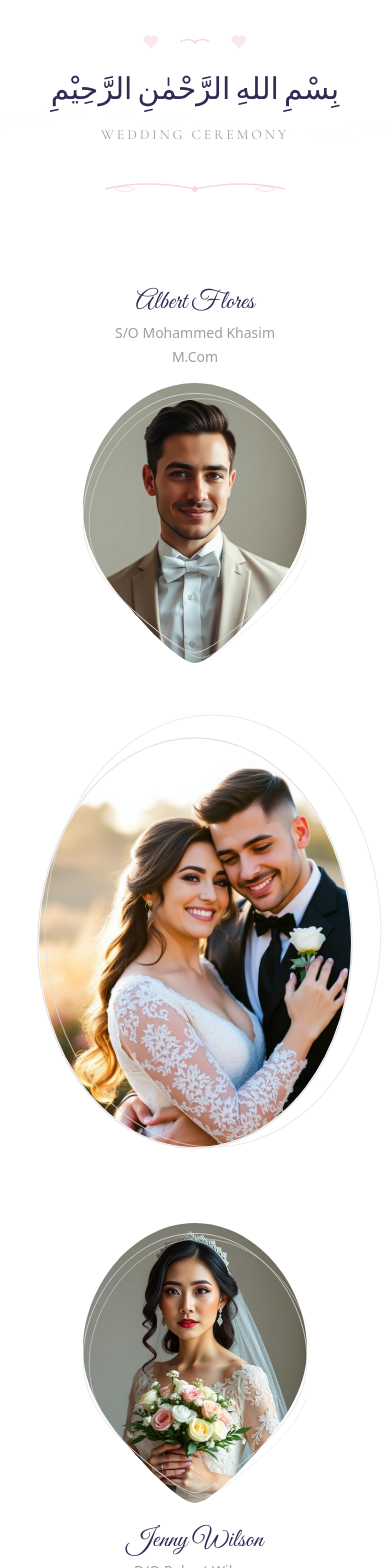
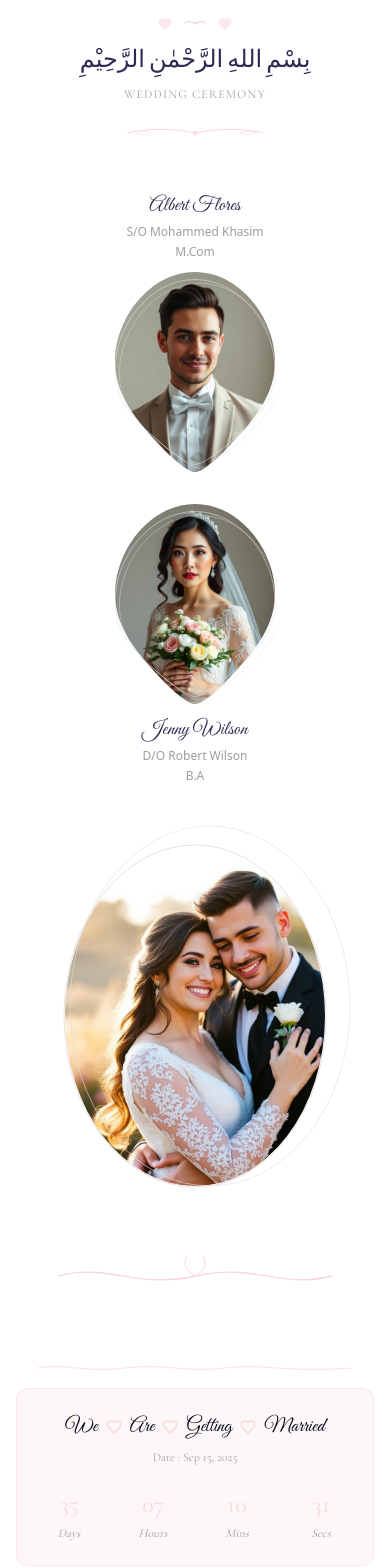
Before and after one commit to syedbadeshah76/wedding-themed, a React (Vite) app: page / in a window 390 px wide. Shown: the top 1568 px of the page. Built offline with nearby package versions, Linux system fonts and the light colour scheme.

Commit message:
Add responsive design
Make the website responsive across desktop, tablet, and mobile devices.

```diff
--- a/src/components/sections/CountdownBanner.tsx
+++ b/src/components/sections/CountdownBanner.tsx
@@ -44,50 +44,50 @@ const CountdownBanner: React.FC<Props> = ({
   }, [target]);
 
   return (
-    <section aria-labelledby="countdown-title" className="container my-12 md:my-20">
+    <section aria-labelledby="countdown-title" className="container px-4 sm:px-6 my-8 sm:my-12 md:my-16 lg:my-20">
       {/* Decorative top flourish */}
-      <div className="mb-4 flex justify-center" aria-hidden>
-        <svg width="640" height="24" viewBox="0 0 640 24" fill="none">
+      <div className="mb-3 sm:mb-4 flex justify-center" aria-hidden>
+        <svg width="320" height="16" viewBox="0 0 640 24" fill="none" className="sm:w-[480px] sm:h-[20px] md:w-[640px] md:h-[24px]">
           <path d="M5 12 C 60 2, 100 22, 180 12 C 260 2, 300 22, 380 12 C 460 2, 500 22, 635 12" stroke="hsl(var(--accent))" strokeWidth="1.5" fill="none"/>
         </svg>
       </div>
 
-      <div className="rounded-2xl border border-accent/50 bg-accent/20 px-6 py-10 md:px-10 md:py-14 text-center">
-        <h2 id="countdown-title" className="flex items-center justify-center gap-3 font-script text-3xl md:text-5xl text-foreground">
+      <div className="rounded-xl sm:rounded-2xl border border-accent/50 bg-accent/20 px-4 py-6 sm:px-6 sm:py-8 md:px-10 md:py-12 lg:py-14 text-center">
+        <h2 id="countdown-title" className="flex flex-wrap items-center justify-center gap-2 sm:gap-3 font-script text-xl sm:text-2xl md:text-3xl lg:text-4xl xl:text-5xl text-foreground">
           <span>We</span>
-          <Heart size={18} className="text-accent" aria-hidden />
+          <Heart size={16} className="sm:w-[18px] sm:h-[18px] text-accent" aria-hidden />
           <span>Are</span>
-          <Heart size={18} className="text-accent" aria-hidden />
+          <Heart size={16} className="sm:w-[18px] sm:h-[18px] text-accent" aria-hidden />
           <span>Getting</span>
-          <Heart size={18} className="text-accent" aria-hidden />
+          <Heart size={16} className="sm:w-[18px] sm:h-[18px] text-accent" aria-hidden />
           <span>Married</span>
         </h2>
 
-        <p className="mt-3 font-display text-sm md:text-base text-muted-foreground">Date : {dateLabel}</p>
+        <p className="mt-2 sm:mt-3 font-display text-xs sm:text-sm md:text-base text-muted-foreground">Date : {dateLabel}</p>
 
-        <div className="mt-10 grid grid-cols-4 gap-6 md:gap-10">
+        <div className="mt-6 sm:mt-8 md:mt-10 grid grid-cols-4 gap-3 sm:gap-4 md:gap-6 lg:gap-10">
           <div>
-            <div className="font-display text-4xl md:text-5xl text-accent">{timeLeft.days}</div>
-            <div className="mt-1 font-display italic text-sm md:text-base text-muted-foreground">Days</div>
+            <div className="font-display text-2xl sm:text-3xl md:text-4xl lg:text-5xl text-accent">{timeLeft.days}</div>
+            <div className="mt-1 font-display italic text-xs sm:text-sm md:text-base text-muted-foreground">Days</div>
           </div>
           <div>
-            <div className="font-display text-4xl md:text-5xl text-accent">{pad(timeLeft.hours)}</div>
-            <div className="mt-1 font-display italic text-sm md:text-base text-muted-foreground">Hours</div>
+            <div className="font-display text-2xl sm:text-3xl md:text-4xl lg:text-5xl text-accent">{pad(timeLeft.hours)}</div>
+            <div className="mt-1 font-display italic text-xs sm:text-sm md:text-base text-muted-foreground">Hours</div>
           </div>
           <div>
-            <div className="font-display text-4xl md:text-5xl text-accent">{pad(timeLeft.minutes)}</div>
-            <div className="mt-1 font-display italic text-sm md:text-base text-muted-foreground">Mins</div>
+            <div className="font-display text-2xl sm:text-3xl md:text-4xl lg:text-5xl text-accent">{pad(timeLeft.minutes)}</div>
+            <div className="mt-1 font-display italic text-xs sm:text-sm md:text-base text-muted-foreground">Mins</div>
           </div>
           <div>
-            <div className="font-display text-4xl md:text-5xl text-accent">{pad(timeLeft.seconds)}</div>
-            <div className="mt-1 font-display italic text-sm md:text-base text-muted-foreground">Secs</div>
+            <div className="font-display text-2xl sm:text-3xl md:text-4xl lg:text-5xl text-accent">{pad(timeLeft.seconds)}</div>
+            <div className="mt-1 font-display italic text-xs sm:text-sm md:text-base text-muted-foreground">Secs</div>
           </div>
         </div>
       </div>
 
       {/* Decorative bottom flourish */}
-      <div className="mt-4 flex justify-center" aria-hidden>
-        <svg width="640" height="24" viewBox="0 0 640 24" fill="none">
+      <div className="mt-3 sm:mt-4 flex justify-center" aria-hidden>
+        <svg width="320" height="16" viewBox="0 0 640 24" fill="none" className="sm:w-[480px] sm:h-[20px] md:w-[640px] md:h-[24px]">
           <path d="M5 12 C 60 22, 100 2, 180 12 C 260 22, 300 2, 380 12 C 460 22, 500 2, 635 12" stroke="hsl(var(--accent))" strokeWidth="1.5" fill="none"/>
         </svg>
       </div>
--- a/src/pages/Index.tsx
+++ b/src/pages/Index.tsx
@@ -11,7 +11,7 @@ import LatestNews from "@/components/sections/LatestNews";
 import WeddingMenu from "@/components/sections/WeddingMenu";
 import BlessingQuote from "@/components/sections/BlessingQuote";
 const Nav = () => (
-  <header className="w-full relative overflow-hidden py-8 md:py-12">
+  <header className="w-full relative overflow-hidden py-4 sm:py-6 md:py-8 lg:py-12">
     {/* Decorative background pattern */}
     <div className="absolute inset-0 opacity-5">
       <svg width="100%" height="100%" viewBox="0 0 800 200" fill="none" className="w-full h-full">
@@ -20,31 +20,31 @@ const Nav = () => (
       </svg>
     </div>
 
-    <div className="container relative z-10">
+    <div className="container relative z-10 px-4 sm:px-6">
       <div className="text-center">
         {/* Decorative hearts */}
-        <div className="flex items-center justify-center gap-4 mb-4">
-          <Heart size={16} className="text-accent animate-pulse" fill="hsl(var(--accent))" />
-          <svg width="40" height="20" viewBox="0 0 40 20" fill="none" className="text-accent">
+        <div className="flex items-center justify-center gap-2 sm:gap-4 mb-3 sm:mb-4">
+          <Heart size={14} className="sm:w-4 sm:h-4 text-accent animate-pulse" fill="hsl(var(--accent))" />
+          <svg width="30" height="15" viewBox="0 0 40 20" fill="none" className="sm:w-10 sm:h-5 text-accent">
             <path d="M5 10 Q12 5 20 10 Q28 5 35 10" stroke="currentColor" strokeWidth="1.5" fill="none"/>
             <circle cx="20" cy="10" r="2" fill="currentColor" opacity="0.6"/>
           </svg>
-          <Heart size={16} className="text-accent animate-pulse" fill="hsl(var(--accent))" />
+          <Heart size={14} className="sm:w-4 sm:h-4 text-accent animate-pulse" fill="hsl(var(--accent))" />
         </div>
 
         {/* Main heading with bismillah */}
-        <div className="space-y-2">
-          <h1 className="font-script text-3xl md:text-5xl text-primary leading-relaxed">
+        <div className="space-y-1 sm:space-y-2">
+          <h1 className="font-script text-2xl sm:text-3xl md:text-4xl lg:text-5xl text-primary leading-relaxed">
             بِسْمِ اللهِ الرَّحْمٰنِ الرَّحِيْمِ
           </h1>
-          <p className="font-display text-sm md:text-base text-muted-foreground tracking-[0.2em] uppercase">
+          <p className="font-display text-xs sm:text-sm md:text-base text-muted-foreground tracking-[0.1em] sm:tracking-[0.2em] uppercase">
             Wedding Ceremony
           </p>
         </div>
 
         {/* Decorative flourish */}
-        <div className="mt-6 flex justify-center">
-          <svg width="200" height="40" viewBox="0 0 200 40" fill="none" className="text-accent">
+        <div className="mt-4 sm:mt-6 flex justify-center">
+          <svg width="150" height="30" viewBox="0 0 200 40" fill="none" className="sm:w-[200px] sm:h-10 text-accent">
             {/* Main curve */}
             <path d="M10 20 Q50 10 100 20 Q150 10 190 20" stroke="currentColor" strokeWidth="1.5" fill="none"/>
             {/* Center ornament */}
@@ -79,39 +79,39 @@ const Index = () => {
         {/* SEO: Single H1 kept for semantics */}
         <h1 className="sr-only">Elegant Wedding Portfolio Hero</h1>
 
-        <section className="container py-12 md:py-20">
-          <div className="grid grid-cols-1 items-center gap-10 md:grid-cols-3 md:gap-12">
+        <section className="container px-4 sm:px-6 py-8 sm:py-12 md:py-16 lg:py-20">
+          <div className="grid grid-cols-1 items-center gap-8 sm:gap-10 md:grid-cols-3 md:gap-8 lg:gap-12">
             {/* Left: Groom */}
-            <article className="flex flex-col items-center text-center">
-              <h2 className="mb-2 font-script text-[26px] leading-none text-primary">Albert Flores</h2>
-              <p className="text-sm text-muted-foreground mb-1">S/O Mohammed Khasim</p>
-              <p className="text-sm text-muted-foreground font-medium">M.Com</p>
-              <div className="mt-4 w-56 md:w-64">
+            <article className="flex flex-col items-center text-center order-1 md:order-1">
+              <h2 className="mb-2 font-script text-xl sm:text-2xl md:text-[24px] lg:text-[26px] leading-none text-primary">Albert Flores</h2>
+              <p className="text-xs sm:text-sm text-muted-foreground mb-1">S/O Mohammed Khasim</p>
+              <p className="text-xs sm:text-sm text-muted-foreground font-medium">M.Com</p>
+              <div className="mt-3 sm:mt-4 w-40 sm:w-48 md:w-56 lg:w-64">
                 <TeardropImage src={groomImg} alt="Groom portrait" className="w-full h-auto" />
               </div>
             </article>
 
             {/* Center: Couple with oval and double outline */}
-            <article className="flex flex-col items-center">
-              <div className="w-[24rem] md:w-[32rem]">
+            <article className="flex flex-col items-center order-3 md:order-2">
+              <div className="w-80 sm:w-96 md:w-[24rem] lg:w-[32rem]">
                 <OvalImage src={coupleImg} alt="Bride and groom embracing" className="w-full h-auto" />
               </div>
             </article>
 
             {/* Right: Bride */}
-            <article className="flex flex-col items-center text-center">
-              <div className="w-56 md:w-64">
+            <article className="flex flex-col items-center text-center order-2 md:order-3">
+              <div className="w-40 sm:w-48 md:w-56 lg:w-64">
                 <TeardropImage src={brideImg} alt="Bride portrait" className="w-full h-auto" />
               </div>
-              <h2 className="mt-6 mb-2 font-script text-[26px] leading-none text-primary">Jenny Wilson</h2>
-              <p className="text-sm text-muted-foreground mb-1">D/O Robert Wilson</p>
-              <p className="text-sm text-muted-foreground font-medium">B.A</p>
+              <h2 className="mt-4 sm:mt-6 mb-2 font-script text-xl sm:text-2xl md:text-[24px] lg:text-[26px] leading-none text-primary">Jenny Wilson</h2>
+              <p className="text-xs sm:text-sm text-muted-foreground mb-1">D/O Robert Wilson</p>
+              <p className="text-xs sm:text-sm text-muted-foreground font-medium">B.A</p>
             </article>
           </div>
 
           {/* Decorative divider with wedding-style swirl */}
-          <div className="mt-14 flex justify-center">
-            <svg width="420" height="60" viewBox="0 0 420 60" fill="none" aria-hidden>
+          <div className="mt-10 sm:mt-12 md:mt-14 flex justify-center">
+            <svg width="280" height="40" viewBox="0 0 420 60" fill="none" aria-hidden className="sm:w-[350px] sm:h-[50px] md:w-[420px] md:h-[60px]">
               <path d="M5 30 C 80 10, 120 50, 210 30 C 300 10, 340 50, 415 30" stroke="hsl(var(--accent))" strokeWidth="2" fill="none"/>
               <path d="M210 30 c -20 -10 -20 -30 0 -40 c 20 10 20 30 0 40 Z" stroke="hsl(var(--accent))" strokeWidth="1.5" fill="none"/>
             </svg>
```
Also changed, not shown: src/components/sections/BlessingQuote.tsx (+6 -6 lines), src/components/sections/LatestNews.tsx (+14 -14 lines), src/components/sections/StoryTimeline.tsx (+29 -25 lines), src/components/sections/WeddingMenu.tsx (+26 -22 lines), src/components/sections/WhenWhere.tsx (+13 -13 lines).
